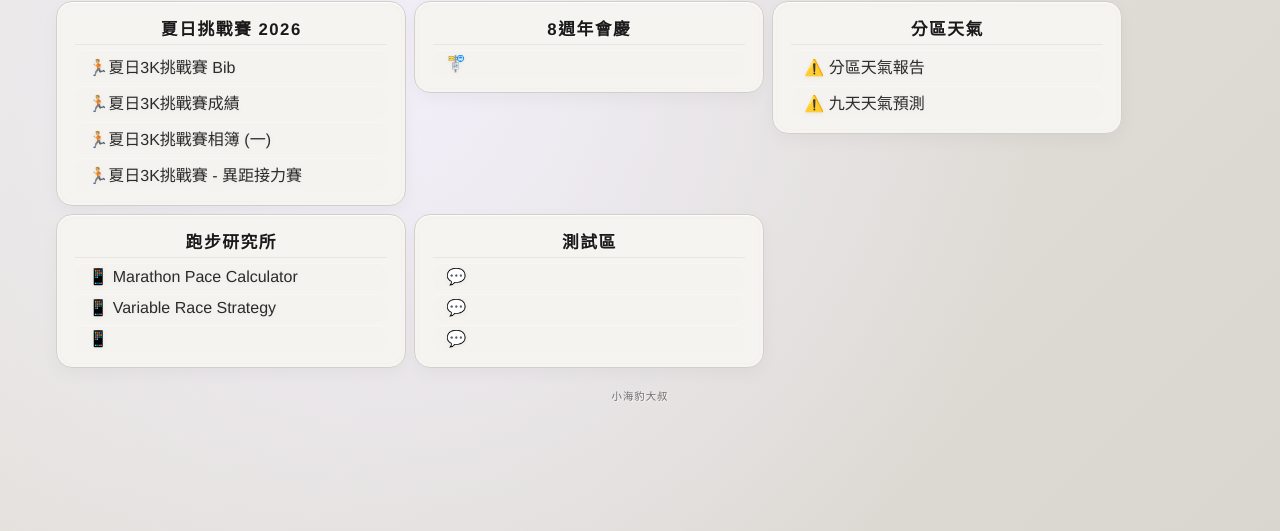
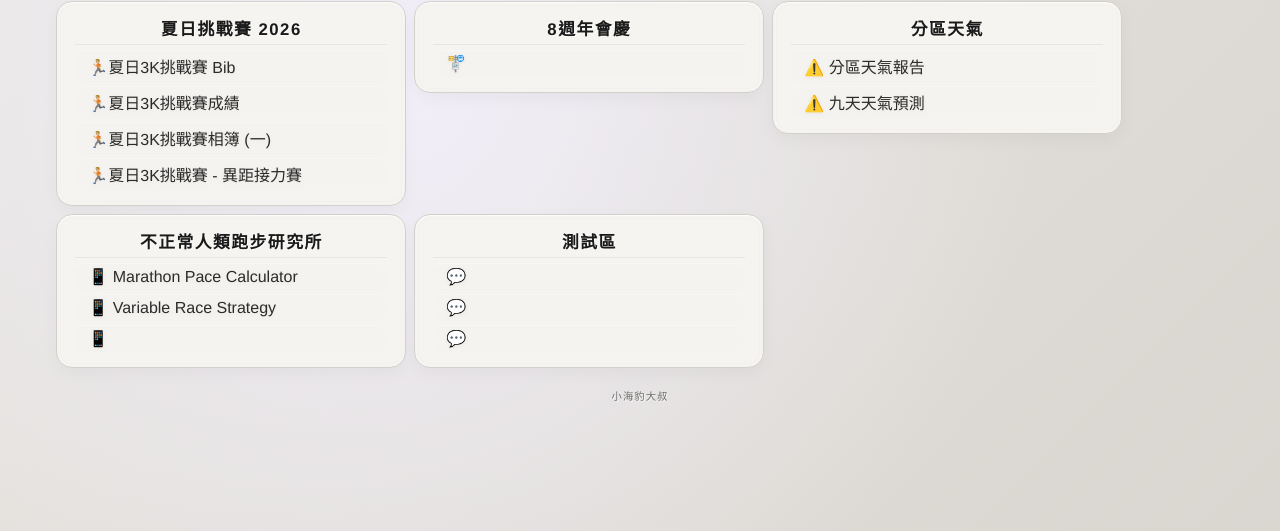
Before and after one commit to Sheephk/forza, a plain HTML site: page index.html in a window 1280 px wide. Shown: the part 85-616 px from the top of the page. Drawn offline with Linux system fonts and the light colour scheme.

Commit message:
Update content title in index.html

```diff
--- a/index.html
+++ b/index.html
@@ -207,7 +207,7 @@
 
     <div class="dashboard-panel">
         <div class="content-section">
-            <div class="content-title">跑步研究所</div>
+            <div class="content-title">不正常人類跑步研究所</div>
             <div class="icon-links">
                 <a href="https://uncleseal.vercel.app/Marathon_Pace_Calculator.html" class="icon-link-item" target="_blank"><span class="icon-btn">📱 Marathon Pace Calculator</span><span></span></a>
                 <a href="https://variableracestrategy.netlify.app/" class="icon-link-item" target="_blank"><span class="icon-btn">📱 Variable Race Strategy</span><span></span></a>
```
